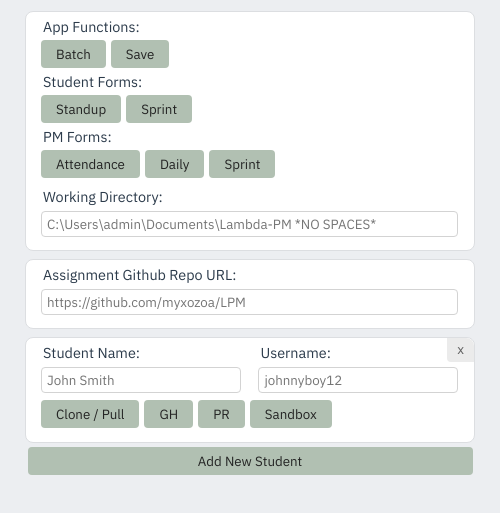
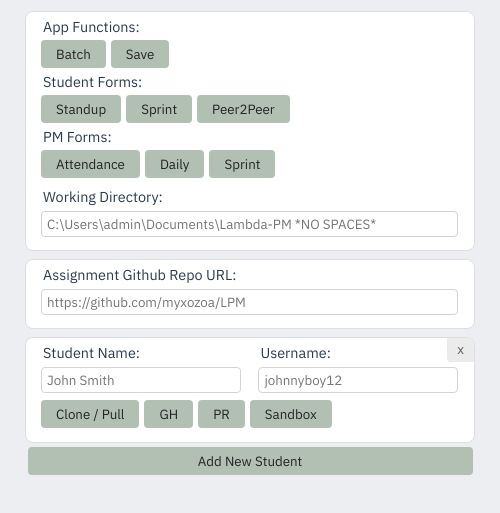
Before and after one commit to myxozoa/LPM, an Electron app: page index.html in a window 500 px wide. Shown: the part 53-566 px from the top of the page. Drawn offline with Linux system fonts and the light colour scheme; no server answers.

Commit message:
Added student peer review form

```diff
--- a/assets/js/index.js
+++ b/assets/js/index.js
@@ -324,6 +324,9 @@ const handleForms = (formName) => {
         case 'studentSprint':
             shell.openExternal(`https://airtable.com/shruSVU97eR6CHE5A`);
             break;
+        case 'studentPeer':
+            shell.openExternal('https://airtable.com/shrVBzrhkcT6GqExr');
+            break;
         case 'attendance':
             shell.openExternal(`https://airtable.com/shrEawWXvMldYbm5Q`);
             break;
--- a/index.html
+++ b/index.html
@@ -29,6 +29,7 @@
                         <div class="container-button">
                             <button class="button" onclick="handleForms('studentStandUp')">Standup</button>
                             <button class="button" onclick="handleForms('studentSprint')">Sprint</button>
+                            <button class="button" onclick="handleForms('studentPeer')">Peer2Peer</button>
                         </div>
                     </div>
                 </div>
```
